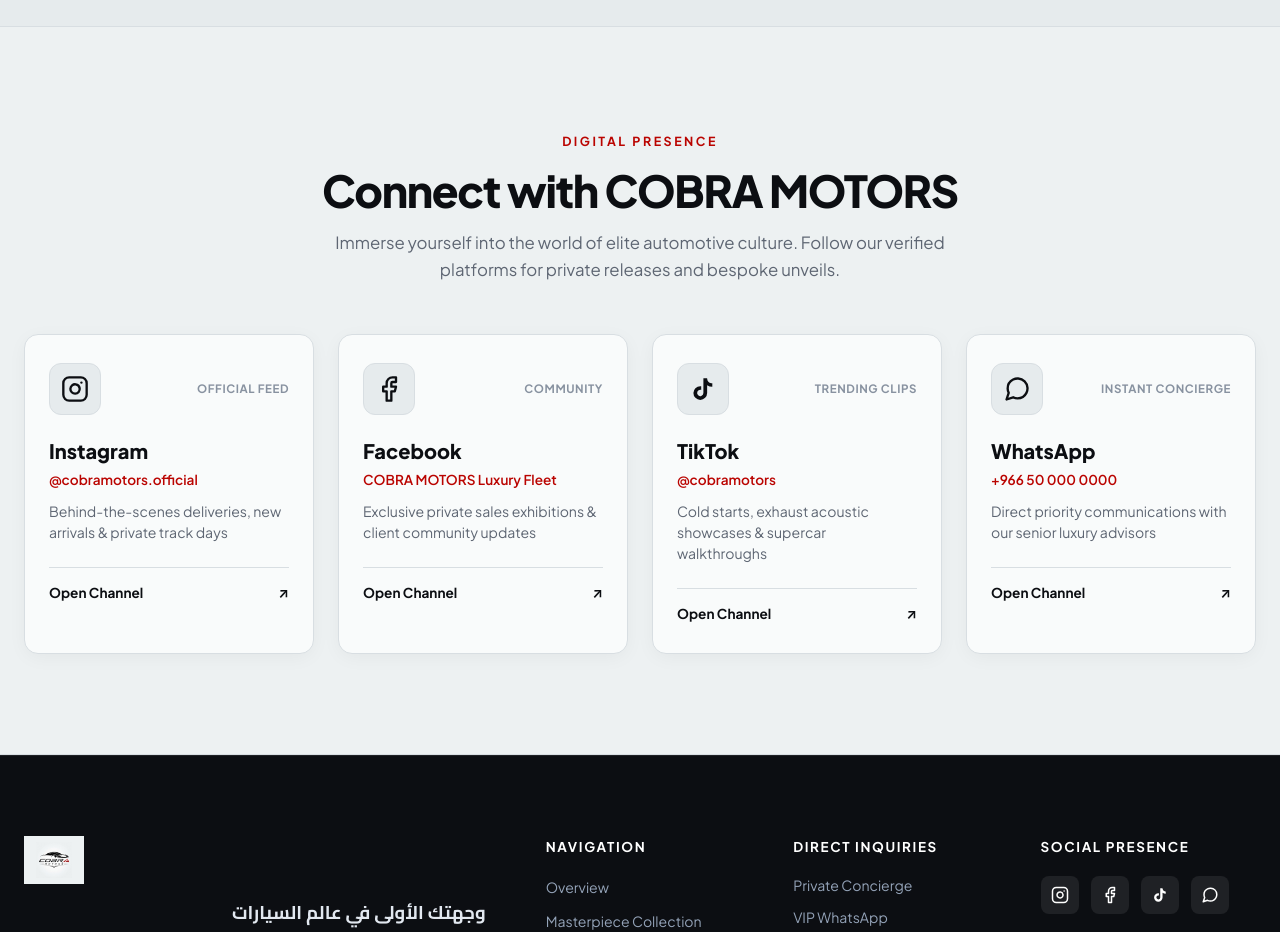
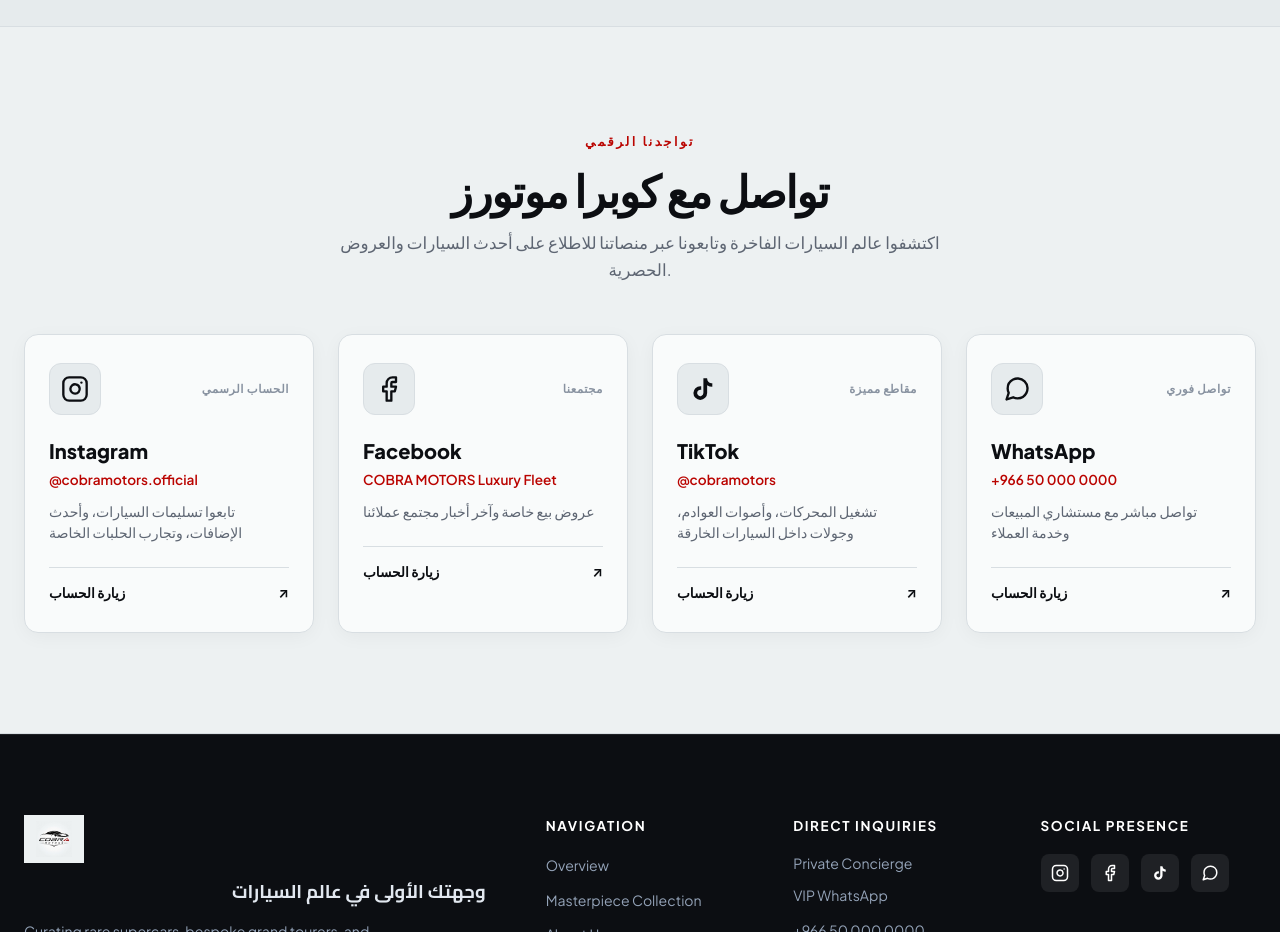
Before and after one commit to 7mud2007a/Cobra-motors-not-real, a React (Vite) app: page / in a window 1280 px wide. Shown: the part 2260-3192 px from the top of the page. Built offline with nearby package versions, Linux system fonts and the light colour scheme.

Commit message:
Translate website to Arabic and apply Tajawal RTL typography

```diff
--- a/src/components/SocialMedia.jsx
+++ b/src/components/SocialMedia.jsx
@@ -6,34 +6,34 @@ const socialChannels = [
   {
     name: 'Instagram',
     handle: '@cobramotors.official',
-    desc: 'Behind-the-scenes deliveries, new arrivals & private track days',
+    desc: 'تابعوا تسليمات السيارات، وأحدث الإضافات، وتجارب الحلبات الخاصة',
     icon: <InstagramIcon size={28} />,
     url: 'https://instagram.com/cobramotors',
-    badge: 'Official Feed'
+    badge: 'الحساب الرسمي'
   },
   {
     name: 'Facebook',
     handle: 'COBRA MOTORS Luxury Fleet',
-    desc: 'Exclusive private sales exhibitions & client community updates',
+    desc: 'عروض بيع خاصة وآخر أخبار مجتمع عملائنا',
     icon: <FacebookIcon size={28} />,
     url: 'https://facebook.com/cobramotors',
-    badge: 'Community'
+    badge: 'مجتمعنا'
   },
   {
     name: 'TikTok',
     handle: '@cobramotors',
-    desc: 'Cold starts, exhaust acoustic showcases & supercar walkthroughs',
+    desc: 'تشغيل المحركات، وأصوات العوادم، وجولات داخل السيارات الخارقة',
     icon: <TikTokIcon size={26} />,
     url: 'https://tiktok.com/@cobramotors',
-    badge: 'Trending Clips'
+    badge: 'مقاطع مميزة'
   },
   {
     name: 'WhatsApp',
     handle: '+966 50 000 0000',
-    desc: 'Direct priority communications with our senior luxury advisors',
+    desc: 'تواصل مباشر مع مستشاري المبيعات وخدمة العملاء',
     icon: <WhatsAppIcon size={28} />,
     url: 'https://wa.me/966500000000?text=Hello%20COBRA%20MOTORS,%20I%20would%20like%20to%20inquire%20about%20your%20inventory',
-    badge: 'Instant Concierge'
+    badge: 'تواصل فوري'
   }
 ];
 
@@ -42,10 +42,10 @@ const SocialMedia = () => {
     <section id="social" className="social-section section-padding">
       <div className="container">
         <header className="social-header">
-          <span className="section-tag">DIGITAL PRESENCE</span>
-          <h2 className="section-title">Connect with COBRA MOTORS</h2>
+          <span className="section-tag">تواجدنا الرقمي</span>
+          <h2 className="section-title">تواصل مع كوبرا موتورز</h2>
           <p className="section-desc">
-            Immerse yourself into the world of elite automotive culture. Follow our verified platforms for private releases and bespoke unveils.
+            اكتشفوا عالم السيارات الفاخرة وتابعونا عبر منصاتنا للاطلاع على أحدث السيارات والعروض الحصرية.
           </p>
         </header>
 
@@ -57,7 +57,7 @@ const SocialMedia = () => {
               target="_blank"
               rel="noopener noreferrer"
               className="social-card"
-              aria-label={`Visit COBRA MOTORS on ${item.name}`}
+              aria-label={`زيارة كوبرا موتورز على ${item.name}`}
             >
               <div className="social-card-top">
                 <div className="social-icon-box">{item.icon}</div>
@@ -71,7 +71,7 @@ const SocialMedia = () => {
               </div>
 
               <div className="social-card-action">
-                <span>Open Channel</span>
+                <span>زيارة الحساب</span>
                 <span className="action-arrow">↗</span>
               </div>
             </a>
```
